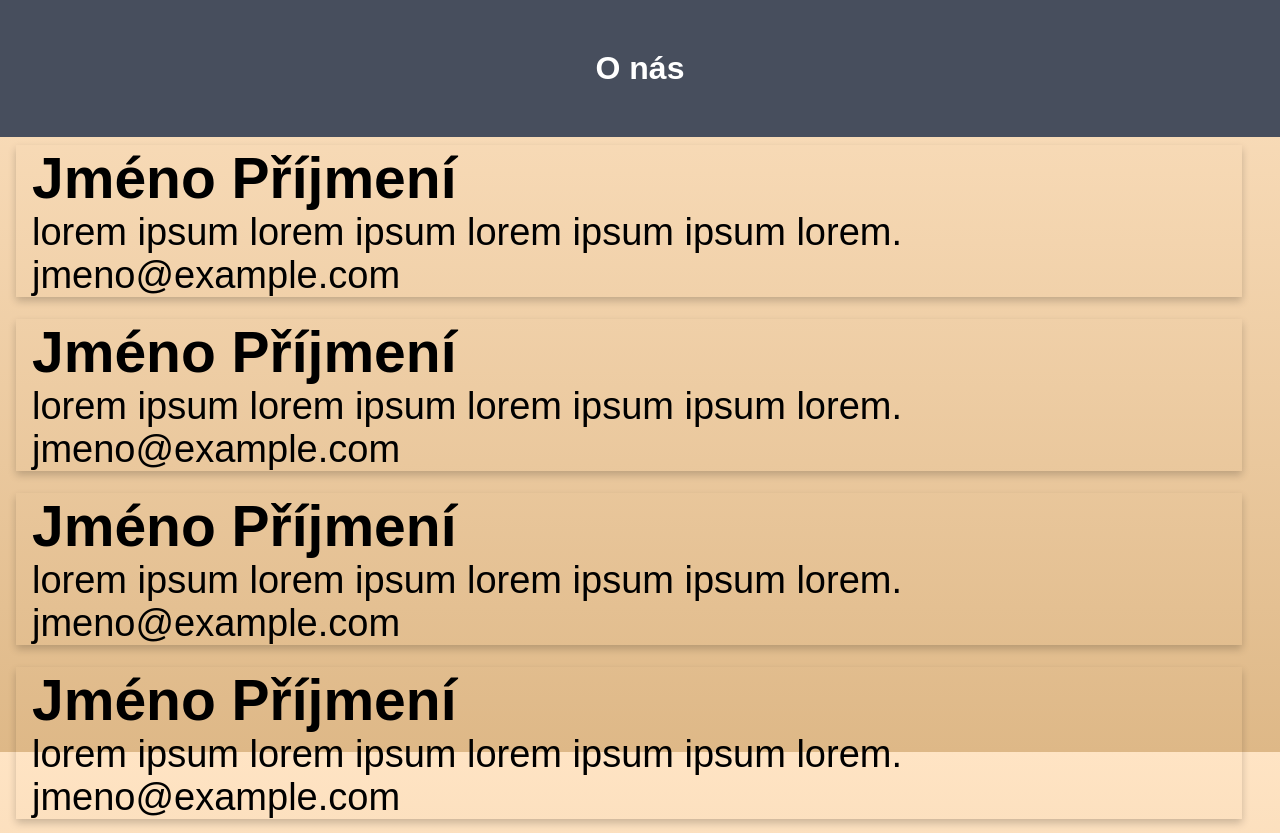
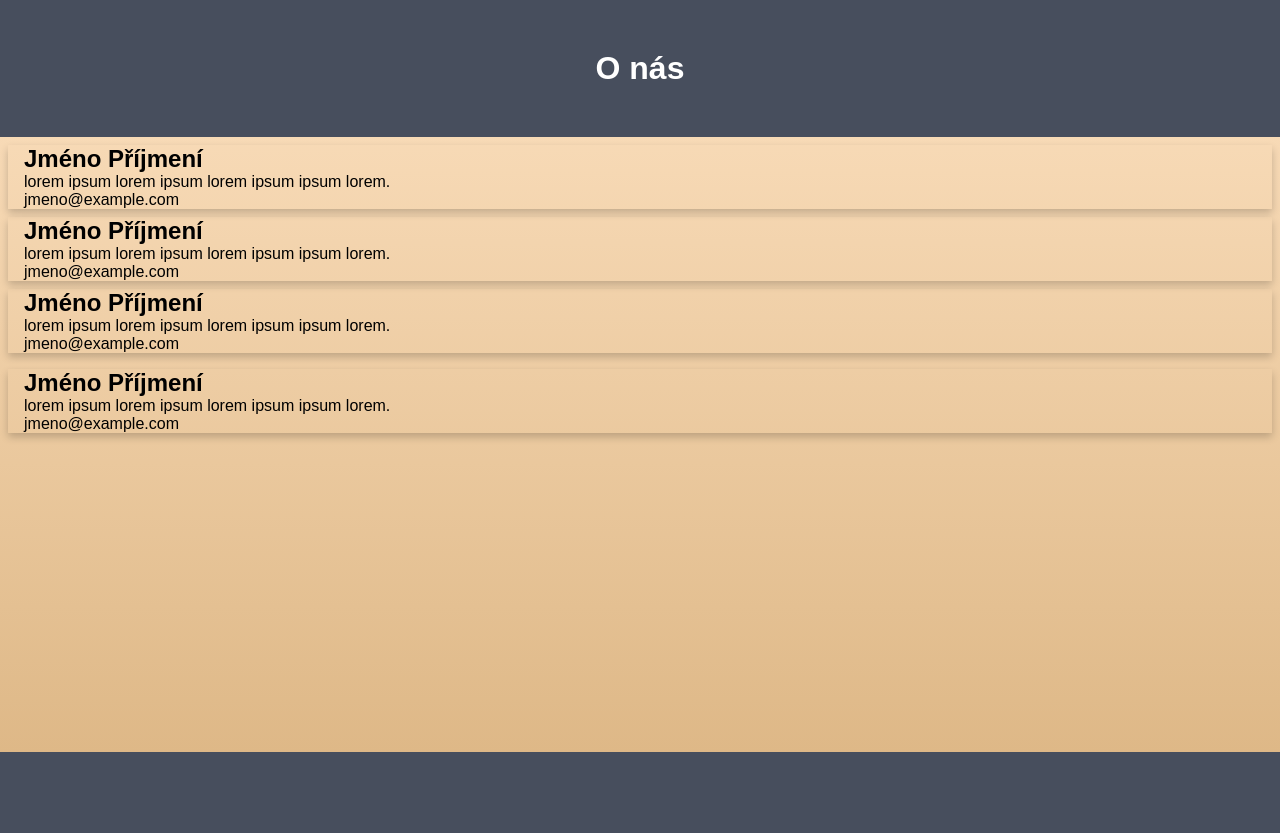
Before and after one commit to Datlik/Hledaci-pokladu, a Flask app: page /Onas in a window 1280 px wide. Shown: the part 48-881 px from the top of the page. After the commit the page ends 800 px from the top, so only its background shows below. Run offline with Flask 3, Linux system fonts and the light colour scheme.

Commit message:
Update style.css
columnn > column

```diff
--- a/app/static/style.css
+++ b/app/static/style.css
@@ -285,7 +285,7 @@ html {
   box-sizing: inherit;
 }
 
-.columnn {
+.column {
   float: left;
   width: 100%;
   margin-bottom: 6px;
```
